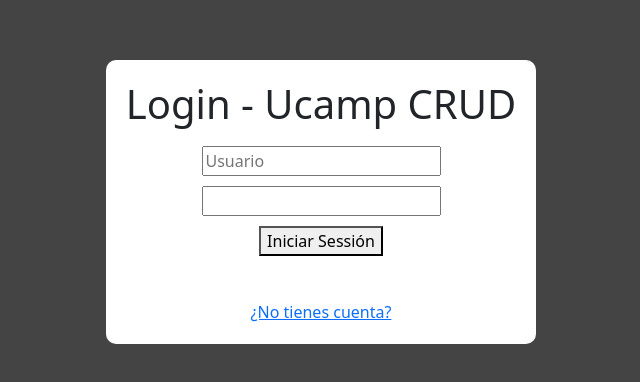
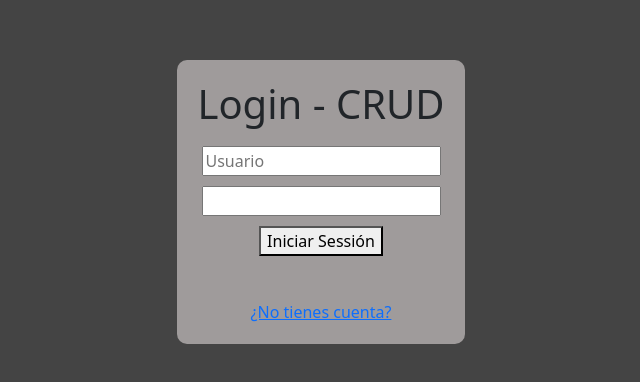
Before and after one commit to Danthe79-2023/ucamp-pr2-clases, a plain HTML site: page login.html in a window 1280 px wide. Shown: the part 198-580 px from the top of the page, without its empty margins (319-959 px from the left). Drawn offline with nearby package versions, Linux system fonts and the light colour scheme.

Commit message:
Mejprar al formulario del login, con mejoras en los estios: color, transparencia

```diff
--- a/login.html
+++ b/login.html
@@ -19,7 +19,7 @@
      <div class="container-login">
 
         <form action="">
-            <h1>Login - Ucamp CRUD</h1>
+            <h1>Login - CRUD</h1>
             <input type="text" placeholder="Usuario" name="user" id="user">
             <input type="password" name="password" id="password">
             <button>Iniciar Sessión</button>
--- a/src/assets/index.css
+++ b/src/assets/index.css
@@ -14,15 +14,17 @@ body{
     display: flex;
     justify-content: center;
     align-items: center;
+
 }
 
 .container-login form{
-    background-color: #fff;
+    background-color: rgba(250, 242, 242, 0.5);
     padding:20px;
     border-radius: 10px;
     display: flex;
     flex-direction: column;
     align-items: center;
+
     gap: 10px;
 
 }
```
